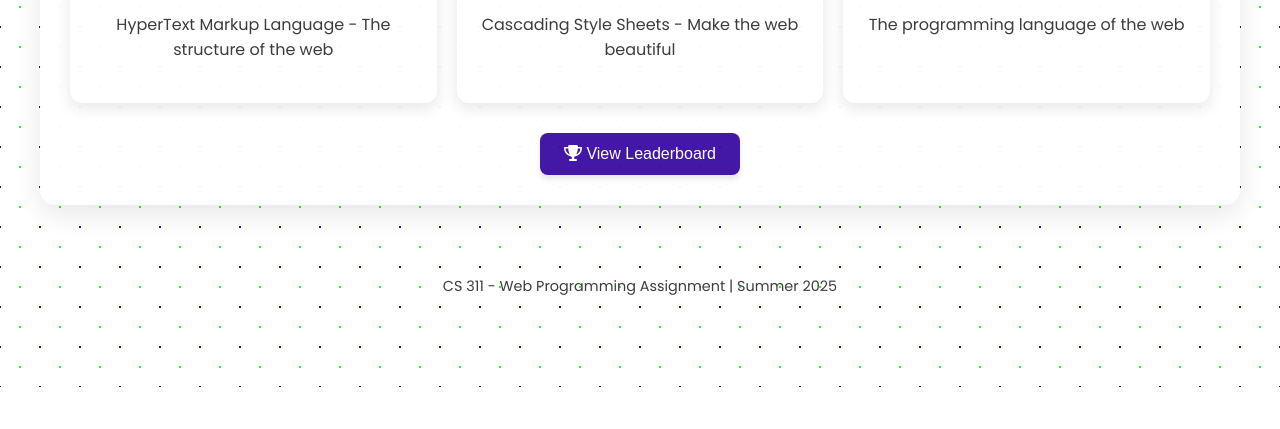
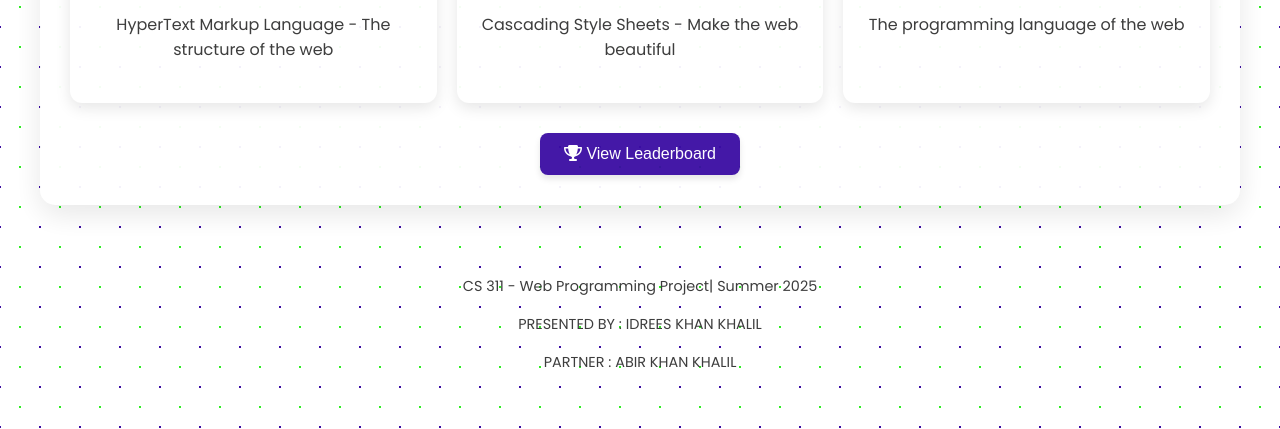
Before and after one commit to idreeskhan2004/quizAssignment, a plain HTML site: page index.html in a window 1280 px wide. Shown: the part 413-842 px from the top of the page. Before the commit the page ends 800 px from the top, so only its background shows below. Drawn offline with Linux system fonts and the light colour scheme.

Commit message:
Update index.html

```diff
--- a/index.html
+++ b/index.html
@@ -139,7 +139,9 @@
         </main>
 
         <footer>
-            <p>CS 311 - Web Programming Assignment | Summer 2025</p>
+            <p>CS 311 - Web Programming Project| Summer 2025</p>
+            <p> PRESENTED BY : IDREES KHAN KHALIL</p>
+            <P>  PARTNER : ABIR KHAN KHALIL </P>
         </footer>
     </div>
 
```
